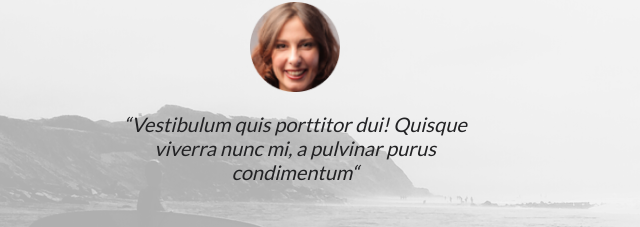
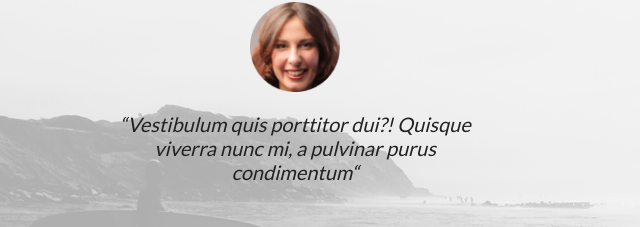
Before and after one commit to popovakaterina/The-brend-of-lux.fash, a plain HTML site: page index.html in a window 1280 px wide. Shown: the part 3491-3718 px from the top of the page, 0-640 px from the left. Drawn offline with Linux system fonts and the light colour scheme.

```diff
--- a/index.html
+++ b/index.html
@@ -180,7 +180,7 @@
     <img src="/img/photo.png" class="back" alt="back">
     <div class="about">
         <img src="/img/Intersect.png" alt="Photo">
-        <p>“Vestibulum quis porttitor dui! Quisque viverra nunc mi, a pulvinar purus condimentum“</p>
+        <p>“Vestibulum quis porttitor dui?! Quisque viverra nunc mi, a pulvinar purus condimentum“</p>
     </div>
     <div class="sub-info">
         <h3>SUBSCRIBE </h3>
```
